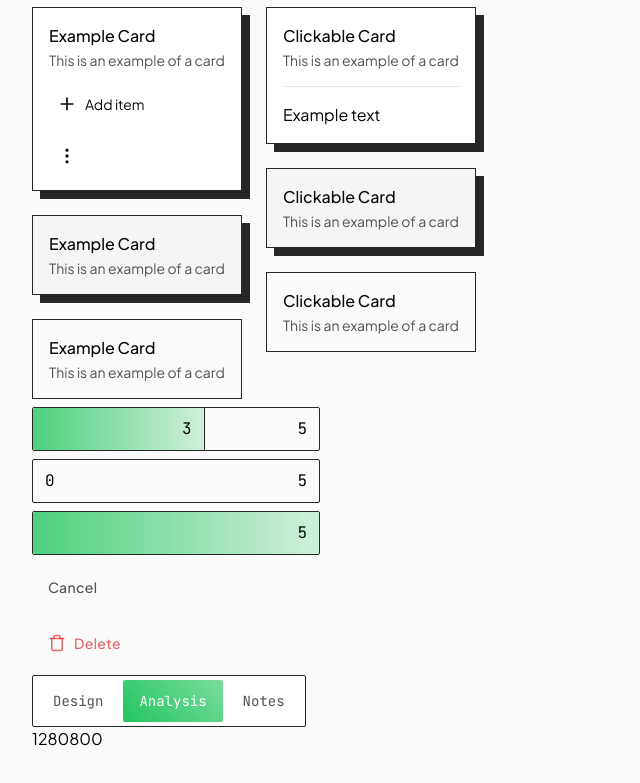
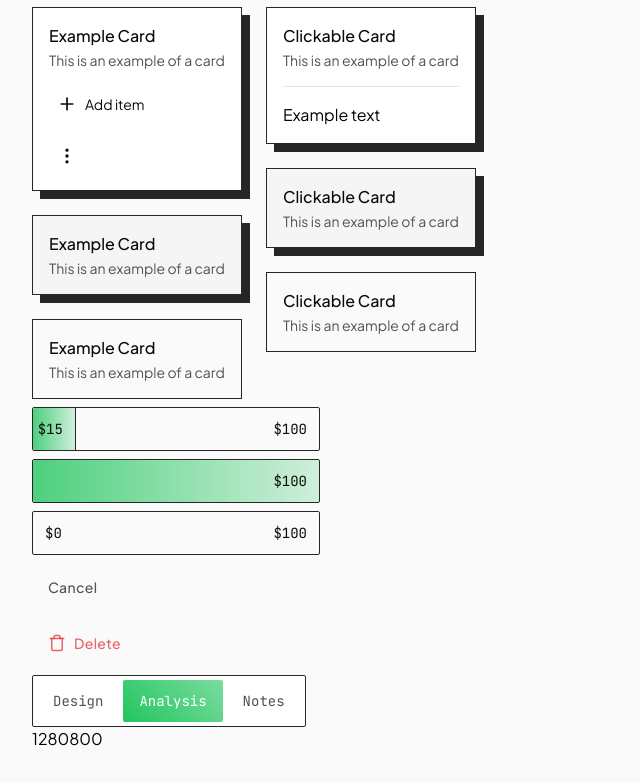
Before and after one commit to CallumB04/ticket-system, a React (Vite) app in the folder frontend/: page / in a window 1280 px wide. Shown: the part 1021-1804 px from the top of the page, without its empty margins (0-640 px from the left). Built offline with nearby package versions, Linux system fonts and the light colour scheme; no server answers.

Commit message:
feat: update progress bar labels

```diff
--- a/frontend/src/components/ProgressBar/ProgressBar.tsx
+++ b/frontend/src/components/ProgressBar/ProgressBar.tsx
@@ -2,11 +2,19 @@ import { twMerge } from "tailwind-merge";
 
 interface ProgressBarProps {
     className?: string;
-    target: number;
-    value: number;
+    targetValue: number;
+    targetLabel: string;
+    currentValue: number;
+    currentLabel: string;
 }
 
-const ProgressBar = ({ className, target, value }: ProgressBarProps) => {
+const ProgressBar = ({
+    className,
+    targetValue,
+    targetLabel,
+    currentValue,
+    currentLabel,
+}: ProgressBarProps) => {
     return (
         <div
             className={twMerge(
@@ -17,27 +25,27 @@ const ProgressBar = ({ className, target, value }: ProgressBarProps) => {
             <div
                 className={twMerge(
                     "from-highlight/80 to-highlight/20 absolute top-0 left-0 flex h-10.5 items-center rounded-l-xs bg-linear-90",
-                    value === target && "rounded-r-xs",
-                    value !== target &&
-                        value > 0 &&
+                    currentValue === targetValue && "rounded-r-xs",
+                    currentValue !== targetValue &&
+                        currentValue > 0 &&
                         "border-r-input-border border-r",
-                    value > 0 ? "justify-end" : "justify-start"
+                    currentValue > 0 ? "justify-end" : "justify-start"
                 )}
-                style={{ width: `${(value / target) * 100}%` }}
+                style={{ width: `${(currentValue / targetValue) * 100}%` }}
             >
-                {value !== target && (
+                {currentValue !== targetValue && (
                     <p
                         className={twMerge(
-                            "font-mono",
-                            value > 0 ? "mr-3" : "ml-3"
+                            "text-text-primary font-mono text-sm",
+                            currentValue > 0 ? "mr-3" : "ml-3"
                         )}
                     >
-                        {value}
+                        {currentLabel}
                     </p>
                 )}
             </div>
-            <p className="absolute top-1/2 right-3 -translate-y-1/2 transform font-mono">
-                {target}
+            <p className="text-text-primary absolute top-1/2 right-3 -translate-y-1/2 transform font-mono text-sm">
+                {targetLabel}
             </p>
         </div>
     );
--- a/frontend/src/pages/Home/HomePage.tsx
+++ b/frontend/src/pages/Home/HomePage.tsx
@@ -278,9 +278,24 @@ const HomePage = () => {
                         />
                     </div>
                 </div>
-                <ProgressBar target={5} value={3} />
-                <ProgressBar target={5} value={0} />
-                <ProgressBar target={5} value={5} />
+                <ProgressBar
+                    targetValue={100}
+                    currentValue={15}
+                    targetLabel={"$100"}
+                    currentLabel={"$15"}
+                />
+                <ProgressBar
+                    targetValue={100}
+                    currentValue={100}
+                    targetLabel={"$100"}
+                    currentLabel={"$100"}
+                />
+                <ProgressBar
+                    targetValue={100}
+                    currentValue={0}
+                    targetLabel={"$100"}
+                    currentLabel={"$0"}
+                />
                 <Button variant="secondary-transparent">Cancel</Button>
                 <Button variant="danger-transparent">
                     <TrashIcon size={18} />
```
